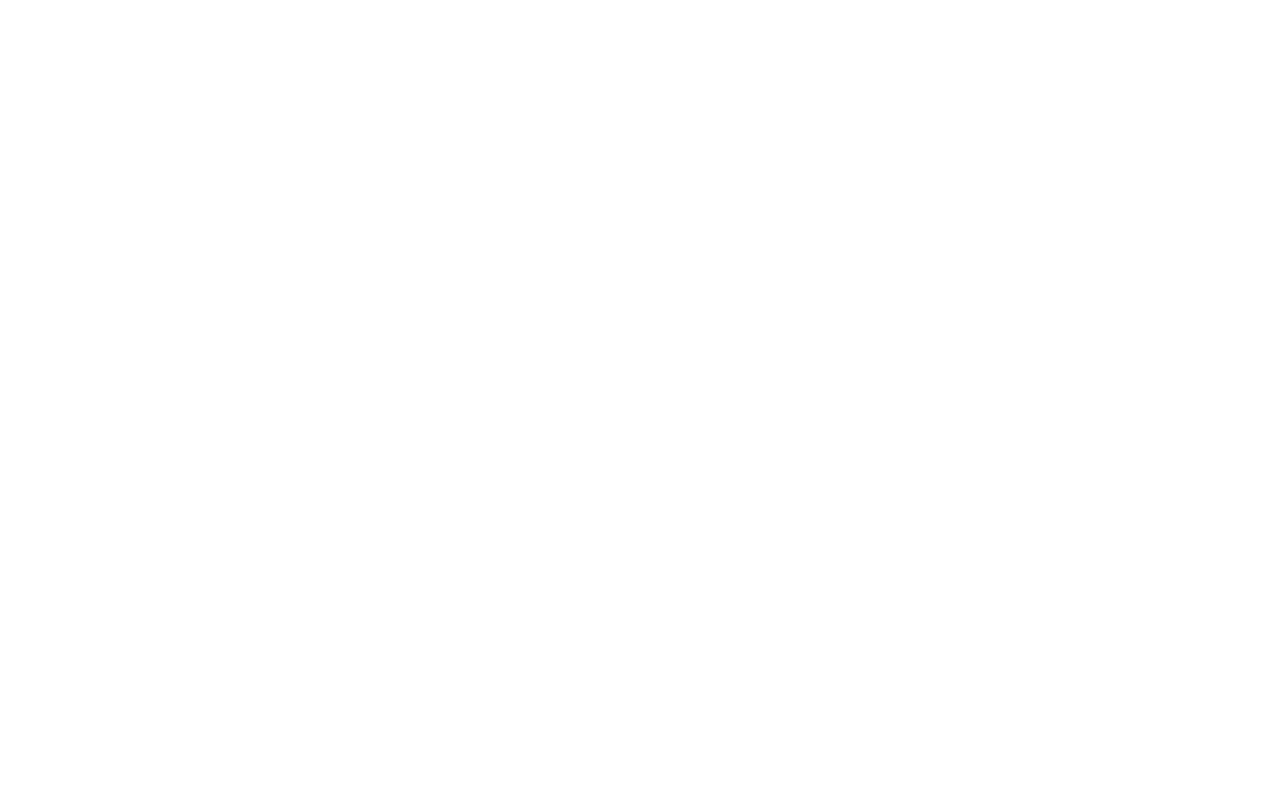
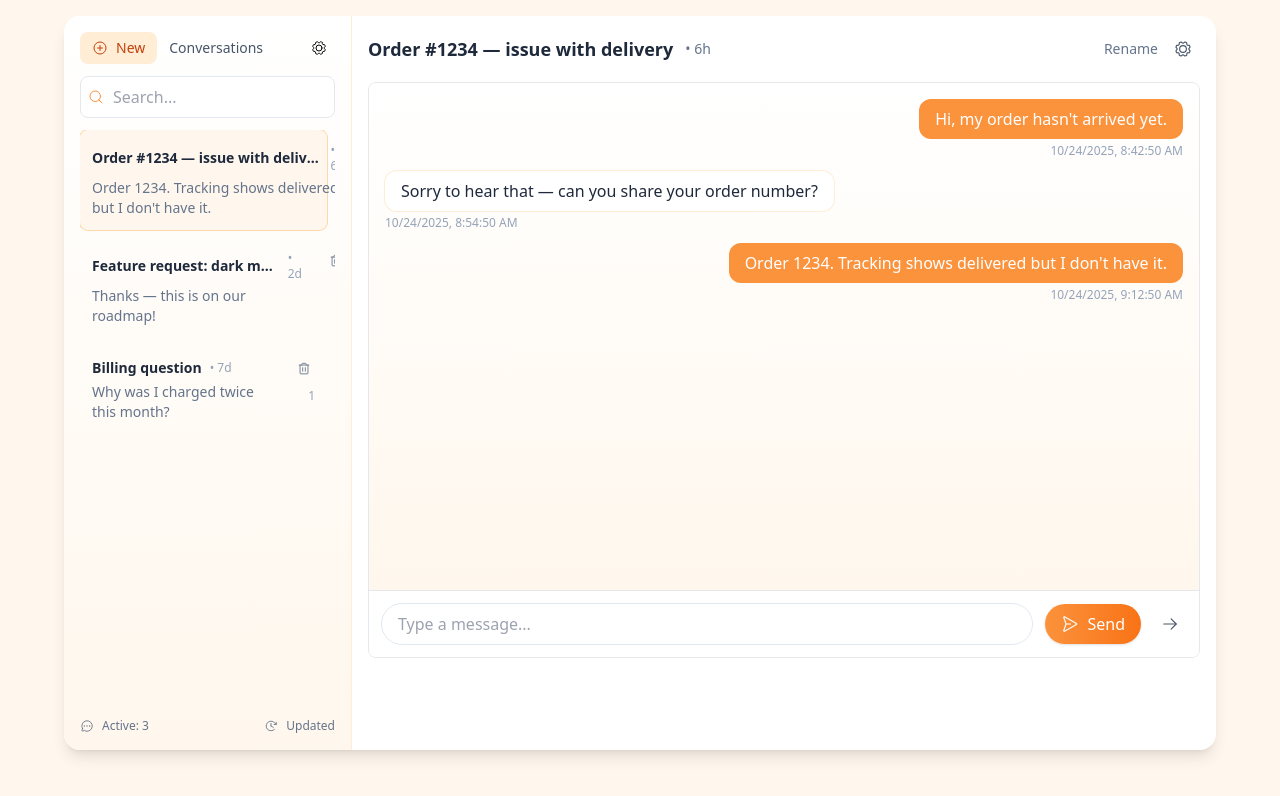
Before and after one commit to Mz876/Smart-Customer-Support, a React (Vite) app in the folder frontend/customer-support/: page / in a window 1280 px wide. Before the commit this address had no page. Shown: the top 796 px of the page. Built offline with nearby package versions, Linux system fonts and the light colour scheme.

Commit message:
upd route

```diff
--- a/frontend/customer-support/src/routings.tsx
+++ b/frontend/customer-support/src/routings.tsx
@@ -9,7 +9,7 @@
     <Router>
       <Routes>
         <Route path="/profile" element={<ProfilePage />} />
-        <Route path='/panel' element={<ConversationPanel />} />
+        <Route path='/' element={<ConversationPanel />} />
         <Route path="/signin" element={<SignInPage />} />
         <Route path="/signup" element={<SignUpPage />} />
       </Routes>
```
